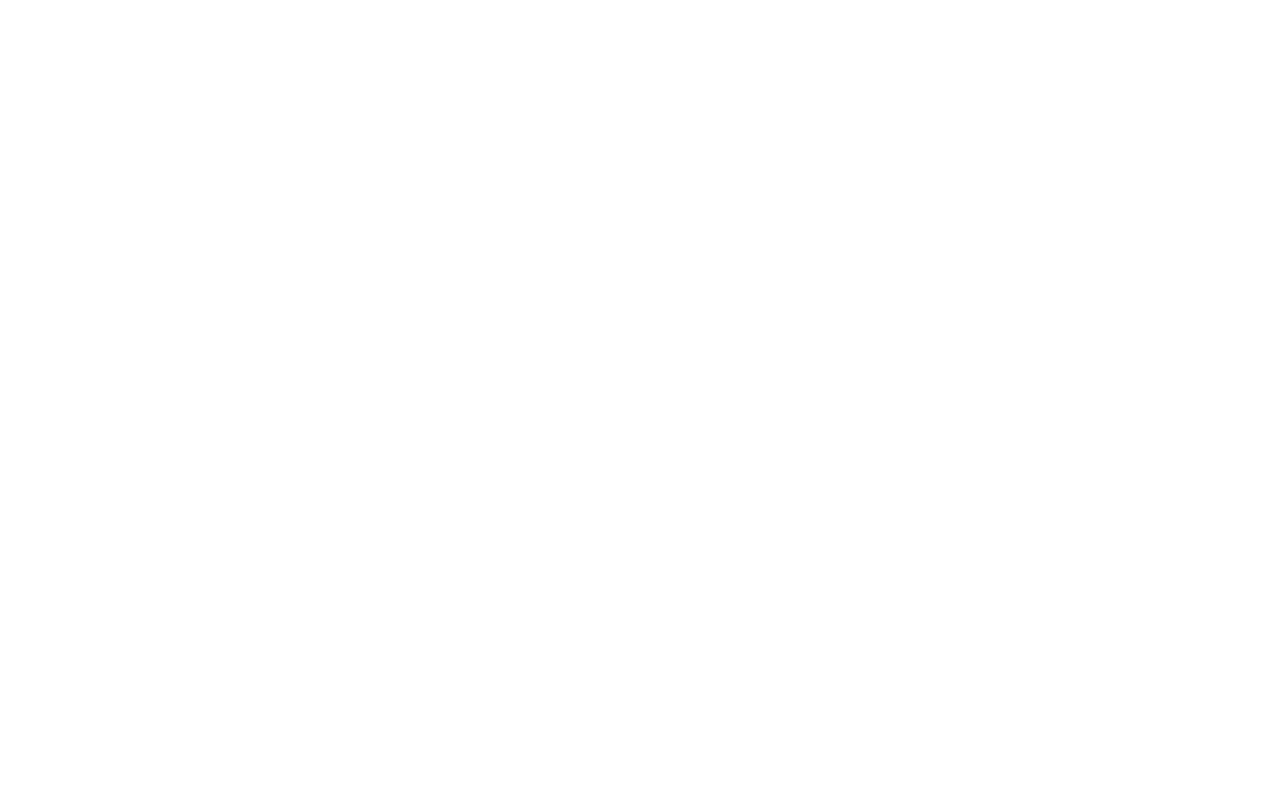
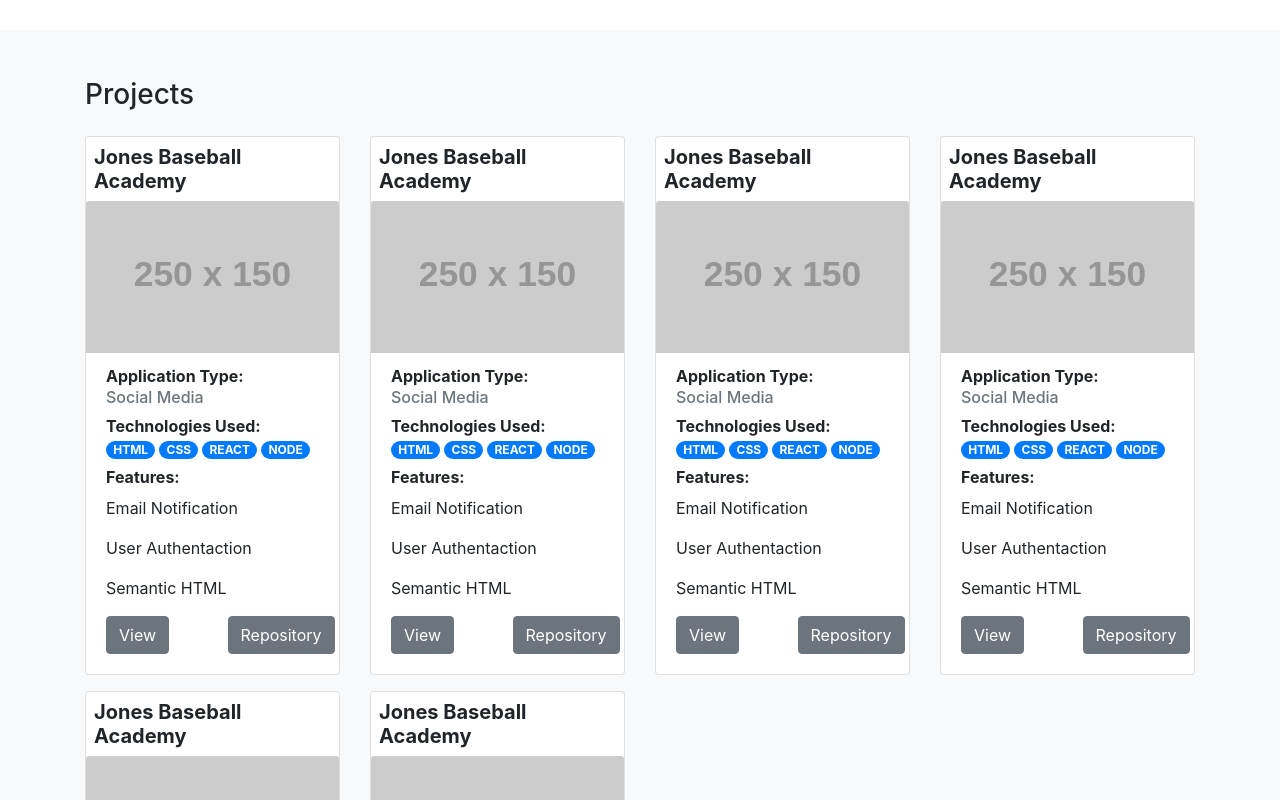
Before and after one commit to chris-baird/chrisbaird.dev, a React (Create React App) app in the folder client/: page / in a window 1280 px wide. Shown: the part 480-1280 px from the top of the page. Before the commit the page ends 800 px from the top, so only its background shows below. Built offline with nearby package versions, Linux system fonts and the light colour scheme.

Commit message:
Project Section W/Project component
Added the project section with resuable project component. Placeholder info and image will be changed in later commit.

```diff
--- a/client/src/App.js
+++ b/client/src/App.js
@@ -1,10 +1,12 @@
 import Navbar from "./componets/Navbar";
 import Landing from "./sections/Landing";
+import Projects from "./sections/Projects";
 function App() {
   return (
     <div className="App">
       <Navbar />
       <Landing />
+      <Projects />
     </div>
   );
 }
--- /dev/null
+++ b/client/src/componets/Project.js
@@ -0,0 +1,67 @@
+import React from "react";
+import {
+  Badge,
+  Col,
+  Card,
+  CardBody,
+  CardImg,
+  CardTitle,
+  CardSubtitle,
+  Button,
+  Row,
+} from "reactstrap";
+
+export default function Project() {
+  return (
+    <Col className="mt-3" xs="12" sm="12" md="6" lg="4" xl="3">
+      <Card>
+        <CardTitle className="m-2 font-weight-bold" tag="h5">
+          Jones Baseball Academy
+        </CardTitle>
+        <CardImg
+          top
+          width="100%"
+          src="https://via.placeholder.com/250x150"
+          alt="Card image cap"
+        />
+        <CardBody>
+          <CardSubtitle tag="h6" className="mb-2 font-weight-bold">
+            Application Type:
+          </CardSubtitle>
+          <CardSubtitle tag="h6" className="mb-3 text-muted">
+            Social Media
+          </CardSubtitle>
+          <CardSubtitle tag="h6" className="font-weight-bold">
+            Technologies Used:
+          </CardSubtitle>
+          <Badge className="mr-1" color="primary" pill>
+            HTML
+          </Badge>
+          <Badge className="mr-1" color="primary" pill>
+            CSS
+          </Badge>
+          <Badge className="mr-1" color="primary" pill>
+            REACT
+          </Badge>
+          <Badge className="mr-1" color="primary" pill>
+            NODE
+          </Badge>
+          <CardSubtitle tag="h6" className="mt-2 mb-2 font-weight-bold">
+            Features:
+          </CardSubtitle>
+          <p>Email Notification</p>
+          <p>User Authentaction</p>
+          <p>Semantic HTML</p>
+          <Row className="mt-3">
+            <Col xs="6" sm="6" md="6" lg="6" xl="6">
+              <Button>View</Button>
+            </Col>
+            <Col xs="6" sm="6" md="6" lg="6" xl="6">
+              <Button>Repository</Button>
+            </Col>
+          </Row>
+        </CardBody>
+      </Card>
+    </Col>
+  );
+}
--- a/client/src/sections/Projects.js
+++ b/client/src/sections/Projects.js
@@ -0,0 +1,21 @@
+import React from "react";
+import { Container, Row } from "reactstrap";
+import Project from "../componets/Project";
+
+export default function Projects() {
+  return (
+    <section className="bg-light">
+      <Container>
+        <h3 className="pt-5">Projects</h3>
+        <Row>
+          <Project />
+          <Project />
+          <Project />
+          <Project />
+          <Project />
+          <Project />
+        </Row>
+      </Container>
+    </section>
+  );
+}
```
Also changed, not shown: client/src/sections/Landing.js (+15 -11 lines).
